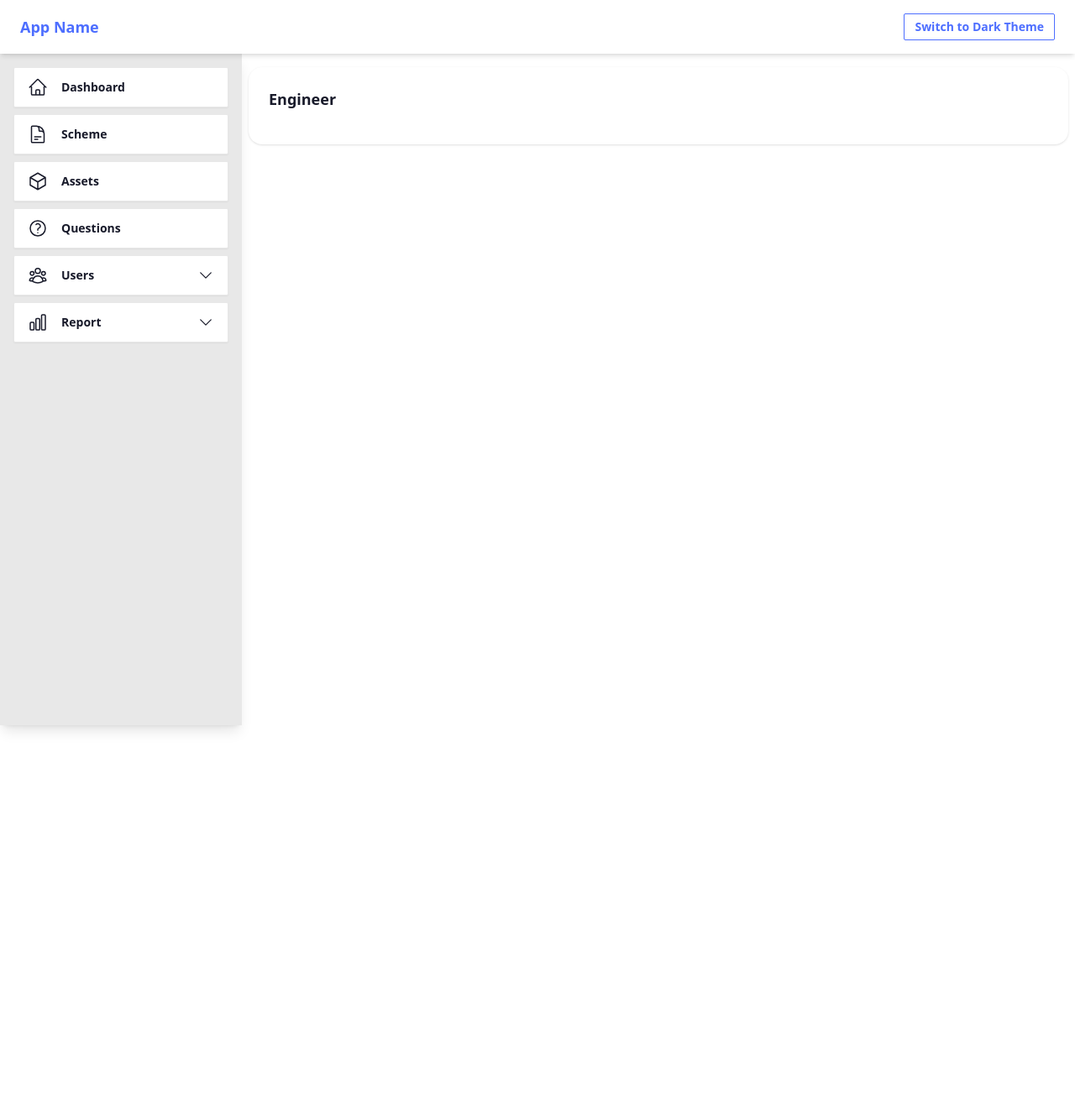
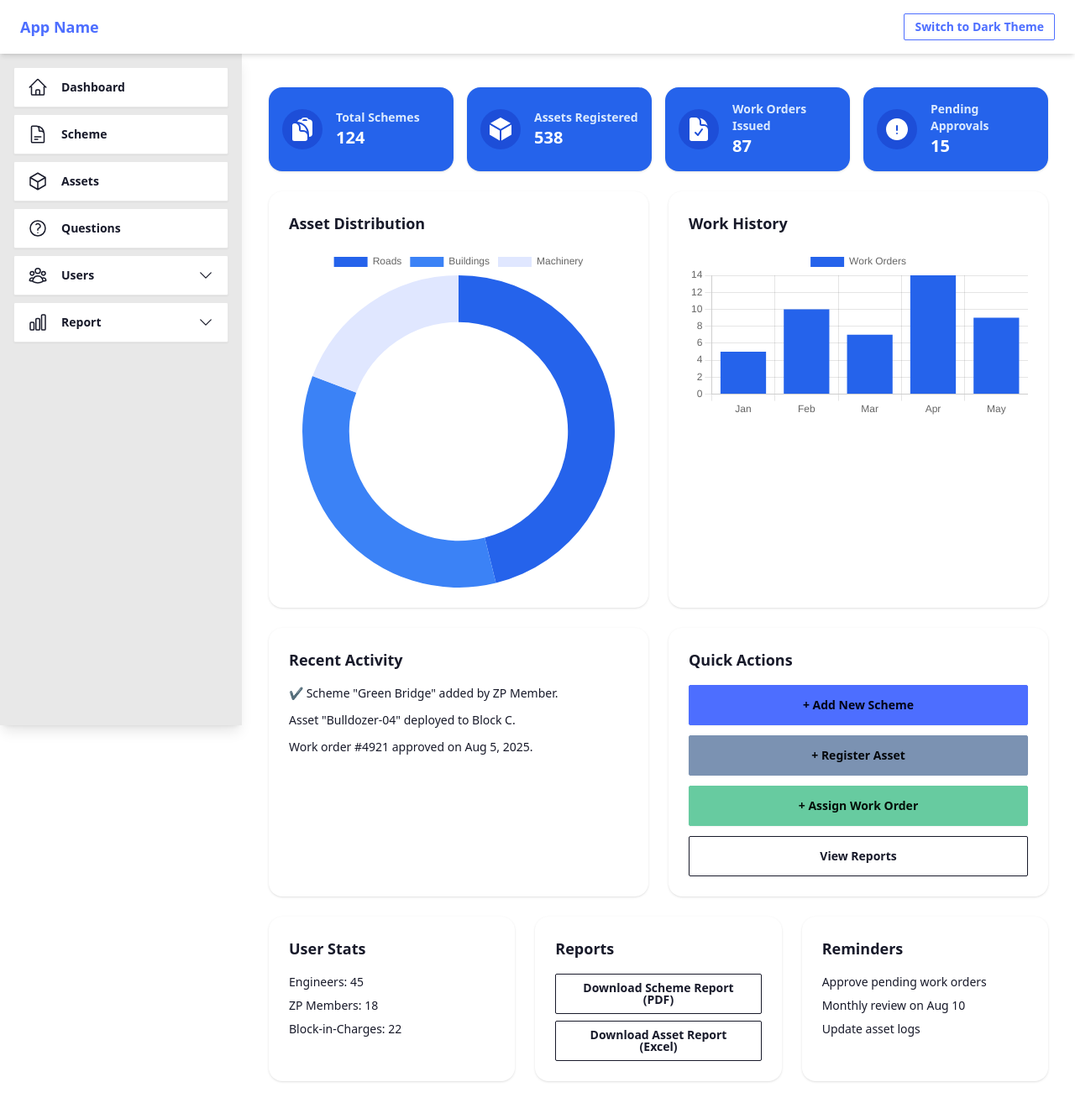
Before and after one commit to GIT-PRITAM/-Scheme-Management-Tool, a React (Create React App) app: page /users/engineer in a window 1280 px wide. Shown: the whole page at 84% size. Before the commit the page ends 800 px from the top, so only its background shows below. Built offline with nearby package versions, Linux system fonts and the light colour scheme.

Commit message:
updated Dashboard

```diff
--- a/src/components/Dashboard.jsx
+++ b/src/components/Dashboard.jsx
@@ -8,10 +8,18 @@ import {
     DocumentCheckIcon,
     ExclamationCircleIcon,
 } from '@heroicons/react/24/solid';
-import { ArcElement, Chart as ChartJS, Tooltip, Legend } from 'chart.js';
-import { Doughnut } from 'react-chartjs-2';
+import {
+    ArcElement,
+    Chart as ChartJS,
+    Tooltip,
+    Legend,
+    CategoryScale,
+    LinearScale,
+    BarElement,
+} from 'chart.js';
+import { Doughnut, Bar } from 'react-chartjs-2';
 
-ChartJS.register(ArcElement, Tooltip, Legend);
+ChartJS.register(ArcElement, Tooltip, Legend, CategoryScale, LinearScale, BarElement);
 
 // Reusable StatCard component
 const StatCard = ({ title, value, color, Icon, iconColor }) => (
@@ -30,8 +38,46 @@ const StatCard = ({ title, value, color, Icon, iconColor }) => (
     </div>
 );
 
+const Dashboard = () => {
+    // Bar chart data
+    const barData = {
+        labels: ['Jan', 'Feb', 'Mar', 'Apr', 'May', 'Jun', 'Jul', 'Aug', 'Sep', 'Oct', 'Nov', 'Dec'],
+        datasets: [
+            {
+                label: 'Work Completed',
+                data: [12, 19, 10, 15, 22, 30, 25, 28, 20, 18, 24, 26],
+                backgroundColor: '#1D4ED8', // Tailwind blue-700
+                borderRadius: 6,
+            },
+            {
+                label: 'Work Pending',
+                data: [5, 8, 6, 4, 7, 10, 8, 6, 5, 7, 6, 5],
+                backgroundColor: '#e32417', // Custom red
+                borderRadius: 6,
+            },
+        ],
+    };
 
-const Dashboard = () => {
+    const barOptions = {
+        responsive: true,
+        plugins: {
+            legend: {
+                position: 'top',
+                labels: { color: '#1E3A8A' },
+            },
+        },
+        scales: {
+            x: {
+                ticks: { color: '#1E3A8A' },
+                grid: { display: false },
+            },
+            y: {
+                ticks: { color: '#1E3A8A' },
+                grid: { color: '#E5E7EB' },
+            },
+        },
+    };
+
     return (
         <div className="p-6 w-full min-h-screen text-blue-900 space-y-6">
             {/* Header */}
@@ -74,7 +120,6 @@ const Dashboard = () => {
                 />
             </div>
 
-
             {/* Middle Row */}
             <div className="grid grid-cols-2 gap-4">
                 {/* Scheme Progress */}
@@ -109,18 +154,10 @@ const Dashboard = () => {
                     </div>
                 </div>
 
-                {/* Team Collaboration */}
+                {/* Month-wise Work History Bar Chart */}
                 <div className="bg-white p-4 rounded-xl shadow">
-                    <div className="flex justify-between items-center mb-4">
-                        <h2 className="font-semibold">Team Collaboration</h2>
-                        <button className="text-blue-600 border border-blue-600 px-2 py-1 rounded-full text-sm">+ Add Member</button>
-                    </div>
-                    <ul className="space-y-2 text-sm">
-                        <li><b>Alexandra Deff</b> - <span className="text-green-600">Completed</span></li>
-                        <li><b>Edwin Adenike</b> - <span className="text-yellow-500">In Progress</span></li>
-                        <li><b>Isaac Oluwatemilorun</b> - <span className="text-red-500">Pending</span></li>
-                        <li><b>David Oshodi</b> - <span className="text-yellow-500">In Progress</span></li>
-                    </ul>
+                    <h2 className="font-semibold mb-4">Work History</h2>
+                    <Bar data={barData} options={barOptions} />
                 </div>
             </div>
 
--- a/src/components/Engineer.jsx
+++ b/src/components/Engineer.jsx
@@ -1,142 +1,130 @@
 import React from 'react';
-// import {
-//     Chart as ChartJS,
-//     ArcElement,
-//     Tooltip,
-//     Legend,
-//     CategoryScale,
-//     LinearScale,
-//     BarElement,
-//     Title
-// } from 'chart.js';
-// import { Doughnut, Bar } from 'react-chartjs-2';
-// import {
-//     ClipboardDocumentIcon,
-//     CubeIcon,
-//     DocumentCheckIcon,
-//     ExclamationCircleIcon
-// } from '@heroicons/react/24/solid';
+import {
+    Chart as ChartJS,
+    ArcElement,
+    Tooltip,
+    Legend,
+    CategoryScale,
+    LinearScale,
+    BarElement,
+    Title
+} from 'chart.js';
+import { Doughnut, Bar } from 'react-chartjs-2';
+import {
+    ClipboardDocumentIcon,
+    CubeIcon,
+    DocumentCheckIcon,
+    ExclamationCircleIcon
+} from '@heroicons/react/24/solid';
 
-// ChartJS.register(ArcElement, Tooltip, Legend, CategoryScale, LinearScale, BarElement, Title);
+ChartJS.register(ArcElement, Tooltip, Legend, CategoryScale, LinearScale, BarElement, Title);
 
-// const Engineer = () => {
-//     return (
-//         <div className="p-6 space-y-6 w-full bg-base-100 min-h-screen">
-//             {/* Stats Cards */}
-//             <div className="grid grid-cols-1 sm:grid-cols-2 lg:grid-cols-4 gap-4 font-semibold text-white">
-//                 <StatCard title="Total Schemes" value="124" icon={<ClipboardDocumentIcon className="h-8 w-8 text-white" />} />
-//                 <StatCard title="Assets Registered" value="538" icon={<CubeIcon className="h-8 w-8 text-white" />} />
-//                 <StatCard title="Work Orders Issued" value="87" icon={<DocumentCheckIcon className="h-8 w-8 text-white" />} />
-//                 <StatCard title="Pending Approvals" value="15" icon={<ExclamationCircleIcon className="h-8 w-8 text-white" />} />
-//             </div>
-
-//             {/* Chart Section */}
-//             <div className="grid grid-cols-1 lg:grid-cols-2 gap-6">
-//                 <div className="bg-white dark:bg-base-200 p-6 rounded-2xl shadow">
-//                     <h2 className="text-lg font-semibold mb-4">Asset Distribution</h2>
-//                     <Doughnut
-//                         data={{
-//                             labels: ['Roads', 'Buildings', 'Machinery'],
-//                             datasets: [
-//                                 {
-//                                     data: [120, 90, 50],
-//                                     backgroundColor: ['#2563EB', '#3B82F6', '#E0E7FF'],
-//                                     borderWidth: 0
-//                                 }
-//                             ]
-//                         }}
-//                         options={{ cutout: '70%' }}
-//                     />
-//                 </div>
-//                 <div className="bg-white dark:bg-base-200 p-6 rounded-2xl shadow">
-//                     <h2 className="text-lg font-semibold mb-4">Work History</h2>
-//                     <Bar
-//                         data={{
-//                             labels: ['Jan', 'Feb', 'Mar', 'Apr', 'May'],
-//                             datasets: [
-//                                 {
-//                                     label: 'Work Orders',
-//                                     data: [5, 10, 7, 14, 9],
-//                                     backgroundColor: '#2563EB'
-//                                 }
-//                             ]
-//                         }}
-//                     />
-//                 </div>
-//             </div>
-
-//             {/* Activity + Quick Actions */}
-//             <div className="grid grid-cols-1 lg:grid-cols-2 gap-6">
-//                 <div className="bg-white dark:bg-base-200 p-6 rounded-2xl shadow">
-//                     <h2 className="text-lg font-semibold mb-4">Recent Activity</h2>
-//                     <ul className="space-y-3 text-sm">
-//                         <li>✔️ Scheme "Green Bridge" added by ZP Member.</li>
-//                         <li> Asset "Bulldozer-04" deployed to Block C.</li>
-//                         <li> Work order #4921 approved on Aug 5, 2025.</li>
-//                     </ul>
-//                 </div>
-//                 <div className="bg-white dark:bg-base-200 p-6 rounded-2xl shadow">
-//                     <h2 className="text-lg font-semibold mb-4">Quick Actions</h2>
-//                     <div className="flex flex-col gap-3">
-//                         <button className="btn btn-primary w-full">+ Add New Scheme</button>
-//                         <button className="btn btn-secondary w-full">+ Register Asset</button>
-//                         <button className="btn btn-accent w-full">+ Assign Work Order</button>
-//                         <button className="btn btn-outline w-full">View Reports</button>
-//                     </div>
-//                 </div>
-//             </div>
-
-//             {/* User Stats + Reports + Reminders */}
-//             <div className="grid grid-cols-1 lg:grid-cols-3 gap-6">
-//                 <div className="bg-white dark:bg-base-200 p-6 rounded-2xl shadow">
-//                     <h2 className="text-lg font-semibold mb-4">User Stats</h2>
-//                     <ul className="text-sm space-y-2">
-//                         <li> Engineers: 45</li>
-//                         <li>ZP Members: 18</li>
-//                         <li>Block-in-Charges: 22</li>
-//                     </ul>
-//                 </div>
-//                 <div className="bg-white dark:bg-base-200 p-6 rounded-2xl shadow">
-//                     <h2 className="text-lg font-semibold mb-4">Reports</h2>
-//                     <button className="btn btn-outline w-full mb-2">Download Scheme Report (PDF)</button>
-//                     <button className="btn btn-outline w-full">Download Asset Report (Excel)</button>
-//                 </div>
-//                 <div className="bg-white dark:bg-base-200 p-6 rounded-2xl shadow">
-//                     <h2 className="text-lg font-semibold mb-4">Reminders</h2>
-//                     <ul className="text-sm space-y-2">
-//                         <li> Approve pending work orders</li>
-//                         <li> Monthly review on Aug 10</li>
-//                         <li> Update asset logs</li>
-//                     </ul>
-//                 </div>
-//             </div>
-//         </div>
-//     );
-// };
-
-// // Stats Card with blue-600 background
-// const StatCard = ({ title, value, icon }) => (
-//     <div className="bg-blue-600 rounded-2xl shadow p-4 flex items-center gap-4">
-//         <div className="p-2 rounded-full bg-blue-700">
-//             {icon}
-//         </div>
-//         <div>
-//             <p className="text-sm text-blue-100">{title}</p>
-//             <p className="text-xl font-semibold text-white">{value}</p>
-//         </div>
-//     </div>
-// );
-
-// export default Engineer;
-
-
-// Boilerplate for a new component
 const Engineer = () => {
     return (
-        <div className="p-6 bg-white dark:bg-base-200 rounded-2xl shadow">
-            <h2 className="text-lg font-semibold mb-4">Engineer</h2>
+        <div className="p-6 space-y-6 w-full bg-base-100 min-h-screen">
+            {/* Stats Cards */}
+            <div className="grid grid-cols-1 sm:grid-cols-2 lg:grid-cols-4 gap-4 font-semibold text-white">
+                <StatCard title="Total Schemes" value="124" icon={<ClipboardDocumentIcon className="h-8 w-8 text-white" />} />
+                <StatCard title="Assets Registered" value="538" icon={<CubeIcon className="h-8 w-8 text-white" />} />
+                <StatCard title="Work Orders Issued" value="87" icon={<DocumentCheckIcon className="h-8 w-8 text-white" />} />
+                <StatCard title="Pending Approvals" value="15" icon={<ExclamationCircleIcon className="h-8 w-8 text-white" />} />
+            </div>
+
+            {/* Chart Section */}
+            <div className="grid grid-cols-1 lg:grid-cols-2 gap-6">
+                <div className="bg-white dark:bg-base-200 p-6 rounded-2xl shadow">
+                    <h2 className="text-lg font-semibold mb-4">Asset Distribution</h2>
+                    <Doughnut
+                        data={{
+                            labels: ['Roads', 'Buildings', 'Machinery'],
+                            datasets: [
+                                {
+                                    data: [120, 90, 50],
+                                    backgroundColor: ['#2563EB', '#3B82F6', '#E0E7FF'],
+                                    borderWidth: 0
+                                }
+                            ]
+                        }}
+                        options={{ cutout: '70%' }}
+                    />
+                </div>
+                <div className="bg-white dark:bg-base-200 p-6 rounded-2xl shadow">
+                    <h2 className="text-lg font-semibold mb-4">Work History</h2>
+                    <Bar
+                        data={{
+                            labels: ['Jan', 'Feb', 'Mar', 'Apr', 'May'],
+                            datasets: [
+                                {
+                                    label: 'Work Orders',
+                                    data: [5, 10, 7, 14, 9],
+                                    backgroundColor: '#2563EB'
+                                }
+                            ]
+                        }}
+                    />
+                </div>
+            </div>
+
+            {/* Activity + Quick Actions */}
+            <div className="grid grid-cols-1 lg:grid-cols-2 gap-6">
+                <div className="bg-white dark:bg-base-200 p-6 rounded-2xl shadow">
+                    <h2 className="text-lg font-semibold mb-4">Recent Activity</h2>
+                    <ul className="space-y-3 text-sm">
+                        <li>✔️ Scheme "Green Bridge" added by ZP Member.</li>
+                        <li> Asset "Bulldozer-04" deployed to Block C.</li>
+                        <li> Work order #4921 approved on Aug 5, 2025.</li>
+                    </ul>
+                </div>
+                <div className="bg-white dark:bg-base-200 p-6 rounded-2xl shadow">
+                    <h2 className="text-lg font-semibold mb-4">Quick Actions</h2>
+                    <div className="flex flex-col gap-3">
+                        <button className="btn btn-primary w-full">+ Add New Scheme</button>
+                        <button className="btn btn-secondary w-full">+ Register Asset</button>
+                        <button className="btn btn-accent w-full">+ Assign Work Order</button>
+                        <button className="btn btn-outline w-full">View Reports</button>
+                    </div>
+                </div>
+            </div>
+
+            {/* User Stats + Reports + Reminders */}
+            <div className="grid grid-cols-1 lg:grid-cols-3 gap-6">
+                <div className="bg-white dark:bg-base-200 p-6 rounded-2xl shadow">
+                    <h2 className="text-lg font-semibold mb-4">User Stats</h2>
+                    <ul className="text-sm space-y-2">
+                        <li> Engineers: 45</li>
+                        <li>ZP Members: 18</li>
+                        <li>Block-in-Charges: 22</li>
+                    </ul>
+                </div>
+                <div className="bg-white dark:bg-base-200 p-6 rounded-2xl shadow">
+                    <h2 className="text-lg font-semibold mb-4">Reports</h2>
+                    <button className="btn btn-outline w-full mb-2">Download Scheme Report (PDF)</button>
+                    <button className="btn btn-outline w-full">Download Asset Report (Excel)</button>
+                </div>
+                <div className="bg-white dark:bg-base-200 p-6 rounded-2xl shadow">
+                    <h2 className="text-lg font-semibold mb-4">Reminders</h2>
+                    <ul className="text-sm space-y-2">
+                        <li> Approve pending work orders</li>
+                        <li> Monthly review on Aug 10</li>
+                        <li> Update asset logs</li>
+                    </ul>
+                </div>
+            </div>
         </div>
     );
 };
 
+// Stats Card with blue-600 background
+const StatCard = ({ title, value, icon }) => (
+    <div className="bg-blue-600 rounded-2xl shadow p-4 flex items-center gap-4">
+        <div className="p-2 rounded-full bg-blue-700">
+            {icon}
+        </div>
+        <div>
+            <p className="text-sm text-blue-100">{title}</p>
+            <p className="text-xl font-semibold text-white">{value}</p>
+        </div>
+    </div>
+);
+
 export default Engineer;
```
